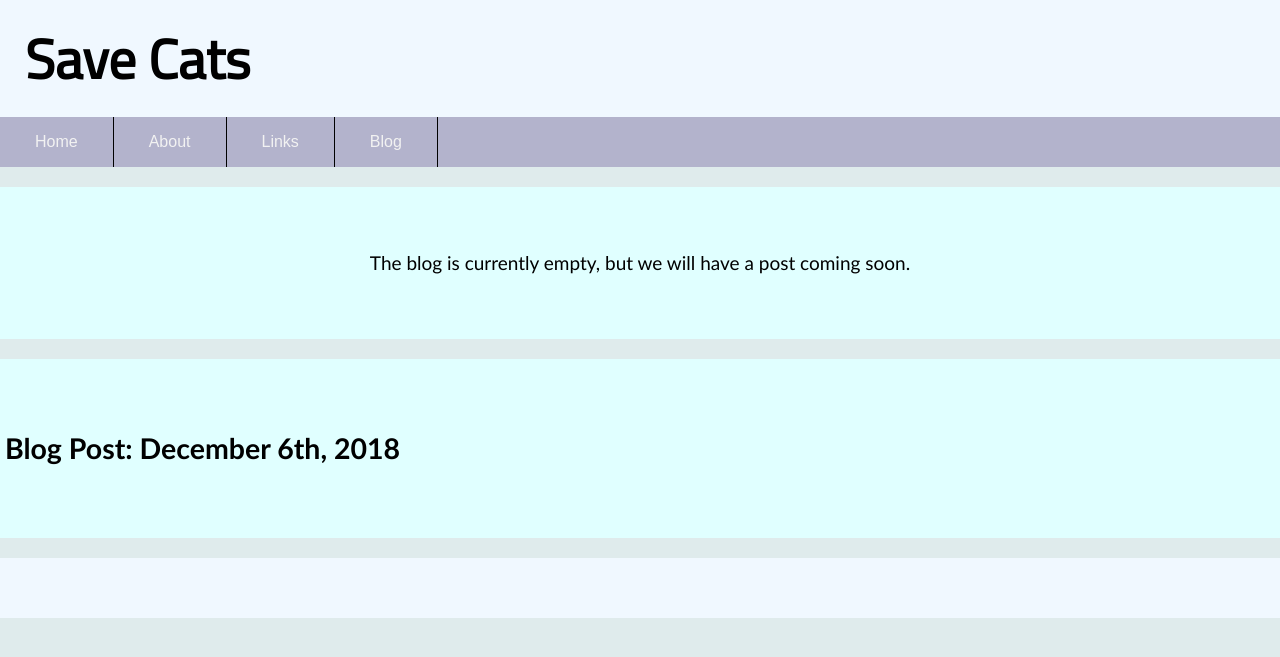
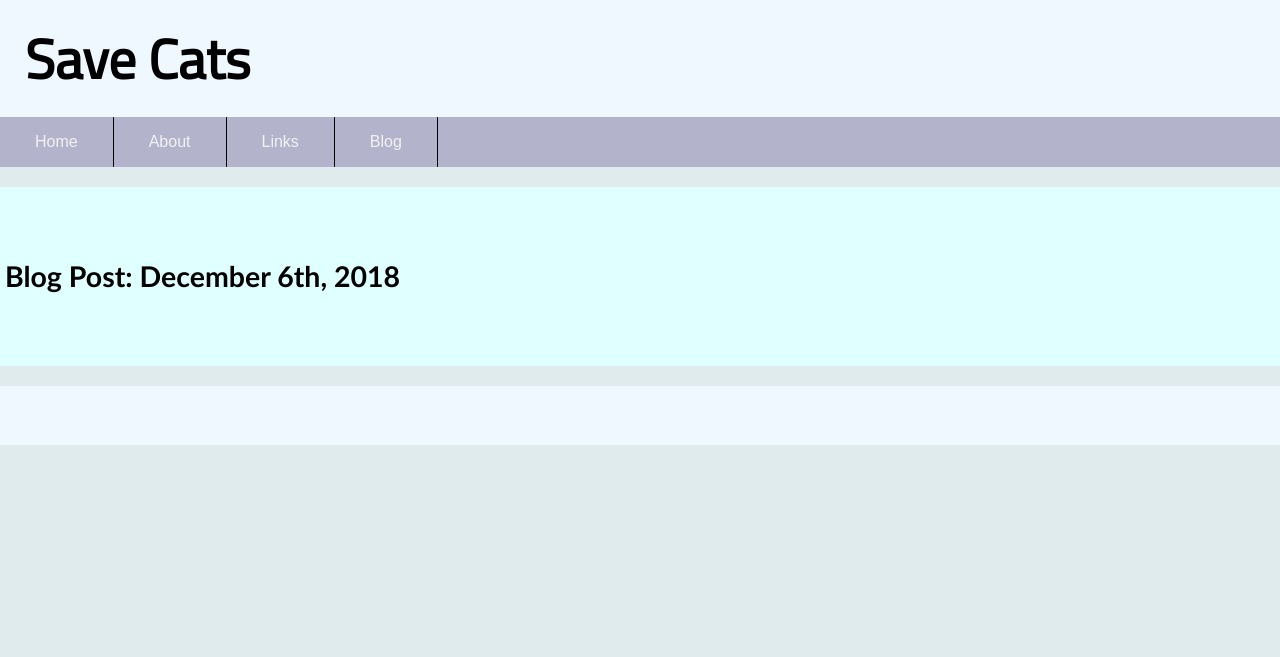
Before and after one commit to Jewel494/Jewel494.github.io, a Jekyll site: the page indexthree.html, which Jekyll copies as it is, in a window 1280 px wide. Shown: the top 657 px of the page. Built offline with Jekyll 4.4.1, drawn with Linux system fonts in a browser that asks for light colours; some web fonts are replaced.

Commit message:
Update indexthree.html

```diff
--- a/indexthree.html
+++ b/indexthree.html
@@ -84,6 +84,7 @@ li {
 }
   /*End Styling for Nav Bar*/
 /*The first paragraph of the links page*/
+   /*
  .firstblock {
    background-color: #E0FFFF;
    background-repeat: no-repeat;
@@ -104,7 +105,7 @@ li {
     padding-left: 30px;
     padding-right: 30px;
 }
-
+*/
 .secondblock {
    background-color: #E0FFFF;
    background-repeat: no-repeat;
@@ -177,11 +178,11 @@ img {vertical-align: middle;}
     </ul>
   </div>
   <!--The first block of text -->
-   <div class="firstblock">
+ <!--  <div class="firstblock">
    <div class="firsttext">
    <p>The blog is currently empty, but we will have a post coming soon.</p>
    </div>
-   </div>
+   </div> -->
 
   <div class="secondblock">
    <div class="secondtext">
```
